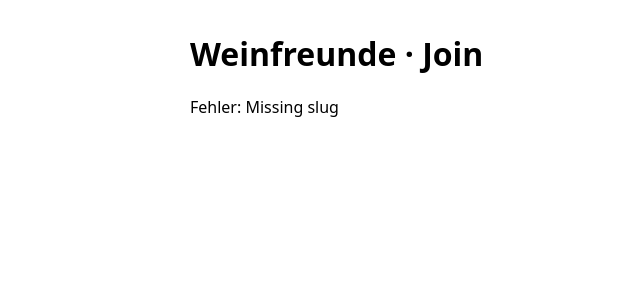
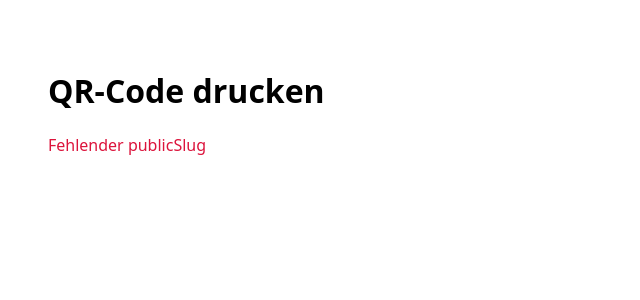
Before and after one commit to jochenwiener71/Weinfreunde-app, a Next.js app: page /admin/print-qr in a window 1280 px wide. Shown: the top 300 px of the page, without its empty margins (0-640 px from the left). Built offline with nearby package versions, Linux system fonts and the light colour scheme.

Commit message:
Update page.tsx

```diff
--- a/app/admin/print-qr/page.tsx
+++ b/app/admin/print-qr/page.tsx
@@ -1,66 +1,63 @@
 "use client";
 
-import { useMemo } from "react";
+export const dynamic = "force-dynamic";
+
 import { useSearchParams } from "next/navigation";
 
-function encode(s: string) {
-  return encodeURIComponent(s);
+export default function PrintQrPage() {
+  const searchParams = useSearchParams();
+  const slug = String(searchParams.get("slug") ?? "").trim();
+
+  if (!slug) {
+    return (
+      <main style={{ padding: 40, fontFamily: "system-ui" }}>
+        <h1>QR-Code drucken</h1>
+        <p style={{ color: "crimson" }}>Fehlender publicSlug</p>
+      </main>
+    );
   }
 
-export default function PrintQrPage() {
-  const sp = useSearchParams();
-  const slug = String(sp.get("slug") ?? "").trim();
-
-  const joinUrl = useMemo(() => {
-    if (!slug) return "";
-    return `https://weinfreunde-app.vercel.app/join?slug=${encode(slug)}`;
-  }, [slug]);
-
-  const qrUrl = useMemo(() => {
-    if (!joinUrl) return "";
-    // Für Druck deutlich größer:
-    return `https://api.qrserver.com/v1/create-qr-code/?size=700x700&data=${encode(joinUrl)}`;
-  }, [joinUrl]);
+  const joinUrl = `https://weinfreunde-app.vercel.app/join?slug=${encodeURIComponent(slug)}`;
+  const qrUrl = `https://api.qrserver.com/v1/create-qr-code/?size=600x600&data=${encodeURIComponent(joinUrl)}`;
 
   return (
-    <main style={{ padding: 24, fontFamily: "system-ui" }}>
-      <div style={{ maxWidth: 900, margin: "0 auto" }}>
-        <h1 style={{ marginTop: 0 }}>Weinfreunde · Join</h1>
+    <main
+      style={{
+        padding: 40,
+        fontFamily: "system-ui",
+        textAlign: "center",
+      }}
+    >
+      <h1 style={{ marginBottom: 12 }}>Weinfreunde Tasting</h1>
 
-        {!slug ? (
-          <p>Fehler: Missing slug</p>
-        ) : (
-          <>
-            <p style={{ fontSize: 16, marginBottom: 10 }}>
-              Scanne den QR-Code und registriere dich mit Vorname + PIN.
+      <p style={{ marginTop: 0, opacity: 0.8 }}>
+        Teilnehmer scannen den QR-Code oder öffnen:
       </p>
 
-            <div style={{ display: "flex", gap: 24, alignItems: "center", flexWrap: "wrap" }}>
-              <img src={qrUrl} alt="QR Code" width={360} height={360} />
+      <p style={{ fontSize: 18, marginBottom: 20 }}>
+        <strong>{joinUrl}</strong>
+      </p>
 
-              <div style={{ minWidth: 280 }}>
-                <div style={{ fontSize: 14, opacity: 0.8 }}>Link:</div>
-                <div style={{ marginTop: 6, wordBreak: "break-all" }}>
-                  <code>{joinUrl}</code>
-                </div>
+      <img
+        src={qrUrl}
+        alt="QR Code"
+        width={360}
+        height={360}
+        style={{ border: "2px solid #000", padding: 12 }}
+      />
 
-                <div style={{ marginTop: 18 }}>
+      <div style={{ marginTop: 30 }}>
         <button
           onClick={() => window.print()}
-                    style={{ padding: "12px 14px", fontSize: 16 }}
+          style={{
+            padding: "12px 20px",
+            fontSize: 16,
+            cursor: "pointer",
+          }}
         >
           Drucken
         </button>
       </div>
-
-                <p style={{ marginTop: 14, fontSize: 12, opacity: 0.7 }}>
-                  Tipp: Im Druckdialog „Hintergrundgrafiken“ aktivieren (falls nötig).
-                </p>
-              </div>
-            </div>
-          </>
-        )}
-      </div>
     </main>
   );
 }
```
Lines whose indentation alone changed are shown as unchanged.
